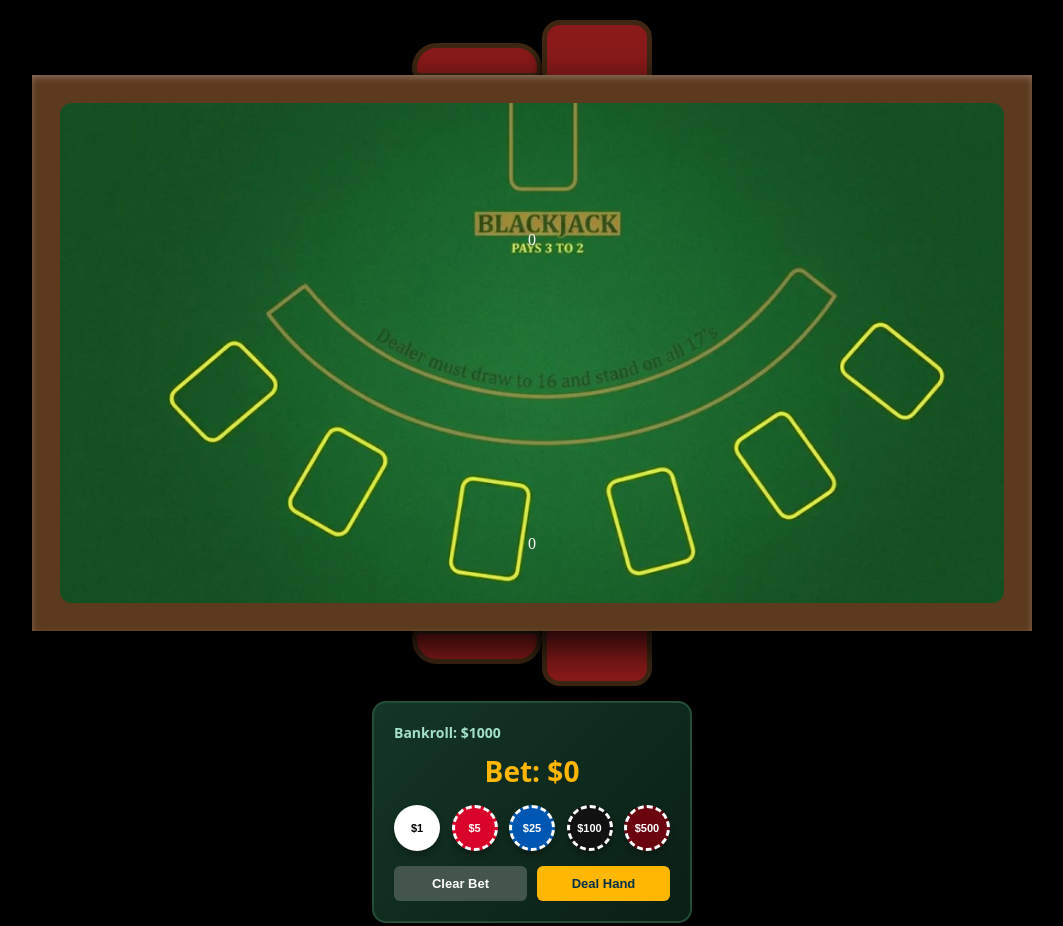
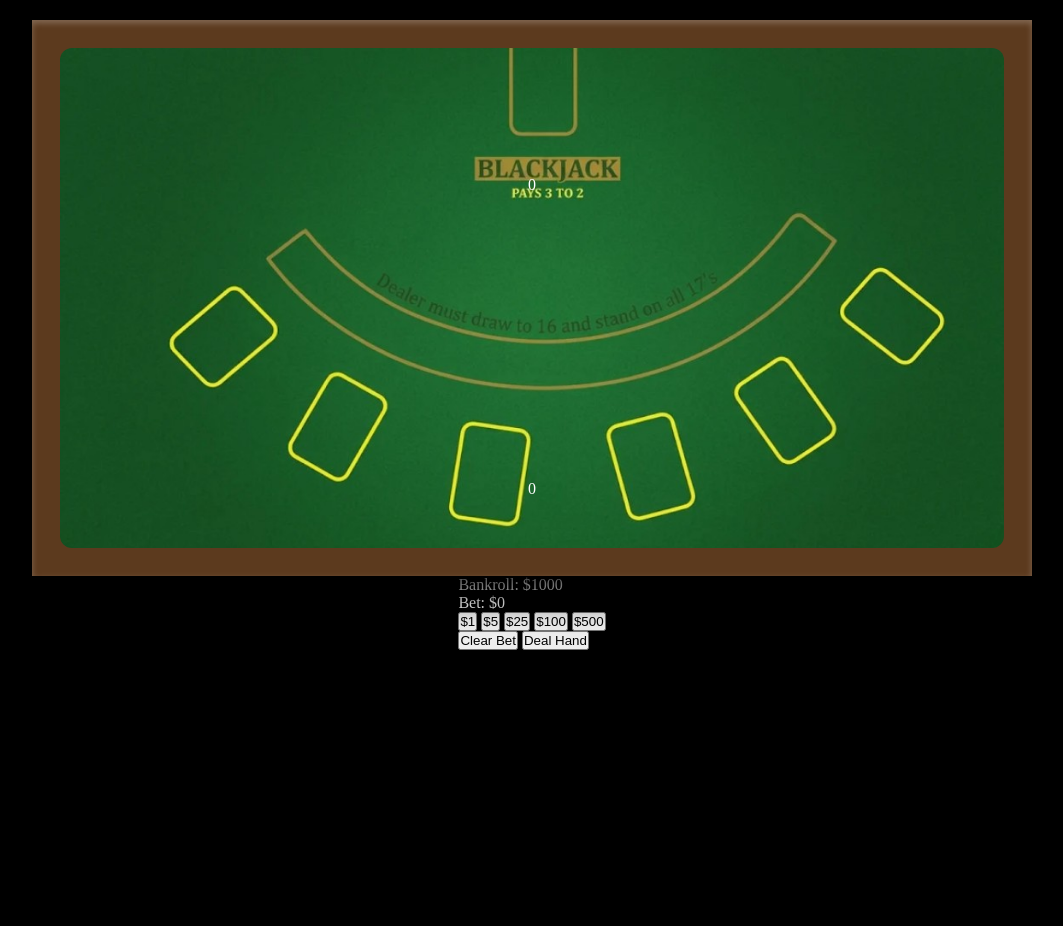
Before and after one commit to d-bogdan/Blackjack, a plain HTML site: page blackjack.html in a window 1280 px wide. Shown: the whole page, without its empty margins (108-1171 px from the left). After the commit the page ends 800 px from the top, so only its background shows below. Drawn offline with Linux system fonts and the light colour scheme.

Commit message:
deleted chairs

```diff
--- a/css/game-page-styles.css
+++ b/css/game-page-styles.css
@@ -63,153 +63,8 @@ body {
     position: relative;
     width: 100%;
     height: 500px;                                        /* gives the table its size */
-    background-image: url("../images/blackjack-table.jpg"); /* your table image */
+    background-image: url("../images/blackjack-table.jpg"); /*  table image */
     background-size: cover;
     background-position: center;
     border-radius: 12px;
 }
-/*-------------chairs (Nihar)------------------*/
-
-.chair{
-    display: flex;
-    flex-direction: center;
-    align-items: center;
-}
-
-.chair-back{
-    width: 130px;
-    height: 35px;
-    background:  #8b1a1a;
-    border: 5px solid #3e2612;
-    border-radius: 25px 25px 8px 8px;
-}
-
-.chair-seat{
-
-    width: 110px;
-    height: 80px;
-    background: #8b1a1a;
-    border: 5px solid #3e2612;
-    border-radius: 18px;
-    box-shadow: 0 6px 12px rgba(0, 0, 0, 0.8);
-}
-
-.dealer-chair {
-    margin-bottom: -25px;                /* tucks under the table edge */
-}
-
-.player-chair {
-    flex-direction: center;      /* backrest at the bottom */
-    margin-top: -25px;
-}
-
-.player-chair .chair-back {
-    border-radius: 8px 8px 25px 25px;
-}
-
-
-/*-----Bogdan start------*/
-.blackjack-bet-window {
-  background: linear-gradient(135deg, #143626 0%, #0a1f15 100%);
-  padding: 20px;
-  border-radius: 14px;
-  border: 2px solid #224d37;
-  width: 320px;
-  color: #ffffff;
-  font-family: system-ui, -apple-system, sans-serif;
-  margin: 15px auto;
-  box-shadow: 0 8px 24px rgba(0, 0, 0, 0.4);
-}
-.bj-stats-bar {
-  display: flex;
-  justify-content: space-between;
-  align-items: center;
-  font-size: 14px;
-}
-.bj-balance-box {
-    color: #a3e2c9;
-    font-weight: 600;
-}
-.bj-error-msg {
-    color: #ff5555;
-    font-weight: 700;
-    min-height: 18px;
-}
-.bj-total-bet-display {
-    font-size: 28px;
-    font-weight: 800;
-    text-align: center;
-    margin: 10px 0;
-    color: #ffb703;
-}
-.bj-chips-container {
-    display: flex;
-    justify-content: space-between;
-    gap: 6px;
-    margin: 15px 0;
-}
-.bj-chip {
-  width: 46px;
-  height: 46px;
-  border-radius: 50%;
-  border: 3px dashed #ffffff;
-  font-weight: 900;
-  font-size: 11px;
-  cursor: pointer;
-  display: flex;
-  justify-content: center;
-  align-items: center;
-  box-shadow: 0 4px 6px rgba(0, 0, 0, 0.3);
-  transition: transform 0.05s linear;
-}
-.bj-chip:active {
-    transform: scale(0.92);
-}
-.bj-chip-1   {
-    background-color: #ffffff;
-    color: #000000;
-}
-.bj-chip-5   {
-    background-color: #d90429;
-    color: #ffffff;
-}
-.bj-chip-25  {
-    background-color: #0056b3;
-    color: #ffffff;
-}
-.bj-chip-100 {
-    background-color: #111111;
-    color: #ffffff;
-}
-.bj-chip-500 {
-    background-color: #6a040f;
-    color: #ffffff;
-}
-.bj-action-controls {
-    display: flex;
-    gap: 10px;
-}
-.bj-btn {
-    flex: 1;
-    padding: 10px;
-    border: none;
-    border-radius: 6px;
-    font-weight: 700;
-    font-size: 13px;
-    cursor: pointer;
-}
-.bj-btn-clear {
-    background-color: #44554c;
-    color: #ffffff;
-}
-.bj-btn-deal {
-    background-color: #ffb703;
-    color: #023047;
-}
-.bj-btn-deal:disabled {
-    background-color: #2d3b34;
-    color: #61736a;
-    cursor: not-allowed;
-}
-
-/*-----Bogdan end------*/
```
